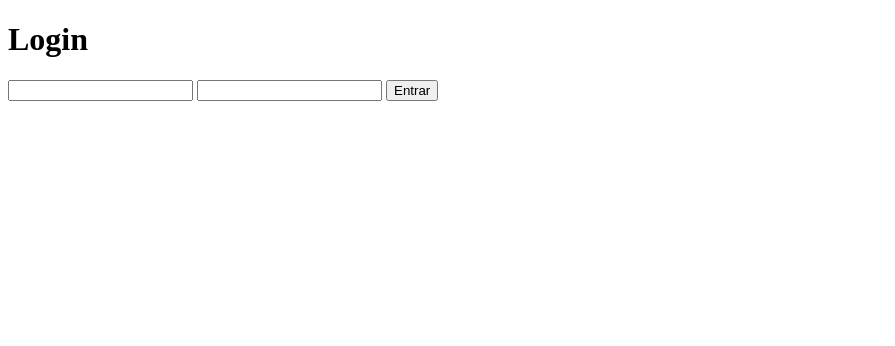
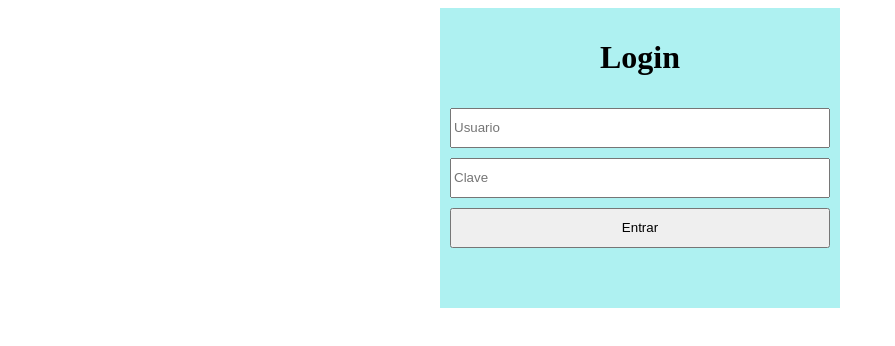
Before and after one commit to sergiogimenezclass/ejemplologin, a plain HTML site: page index.html in a window 1280 px wide. Shown: the whole page, without its empty margins (0-895 px from the left). Drawn offline with Linux system fonts and the light colour scheme.

Commit message:
Agregamos CSS

```diff
--- a/index.html
+++ b/index.html
@@ -5,14 +5,15 @@
     <meta charset="UTF-8">
     <meta http-equiv="X-UA-Compatible" content="IE=edge">
     <meta name="viewport" content="width=device-width, initial-scale=1.0">
+    <link rel="stylesheet" href="style.css">
     <title>Document</title>
 </head>
 
 <body>
     <div class="contenedor">
         <h1>Login</h1>
-        <input type="text" name="" id="">
-        <input type="password" name="" id="">
+        <input type="text" name="" id="" class="input" placeholder="Usuario">
+        <input type="password" name="" id="" class="input" placeholder="Clave">
         <button>Entrar</button>
     </div>
 
--- /dev/null
+++ b/style.css
@@ -0,0 +1,18 @@
+*{
+    box-sizing: border-box;
+}
+
+.contenedor {
+    background-color: rgb(174, 241, 241);
+    width: 400px;
+    margin: auto;
+    height: 300px;
+    padding: 10px;
+    text-align: center;
+}
+
+.input, button {
+    width: 100%;
+    height: 40px;
+    margin-top: 10px;
+}
```
